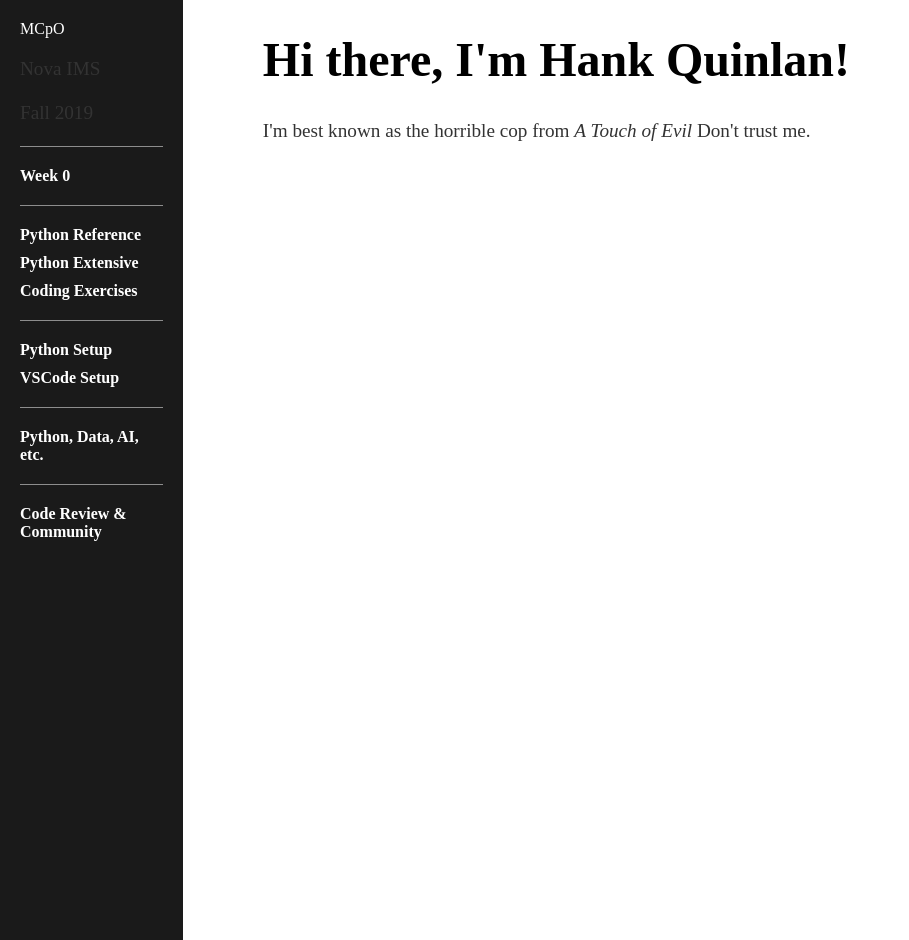
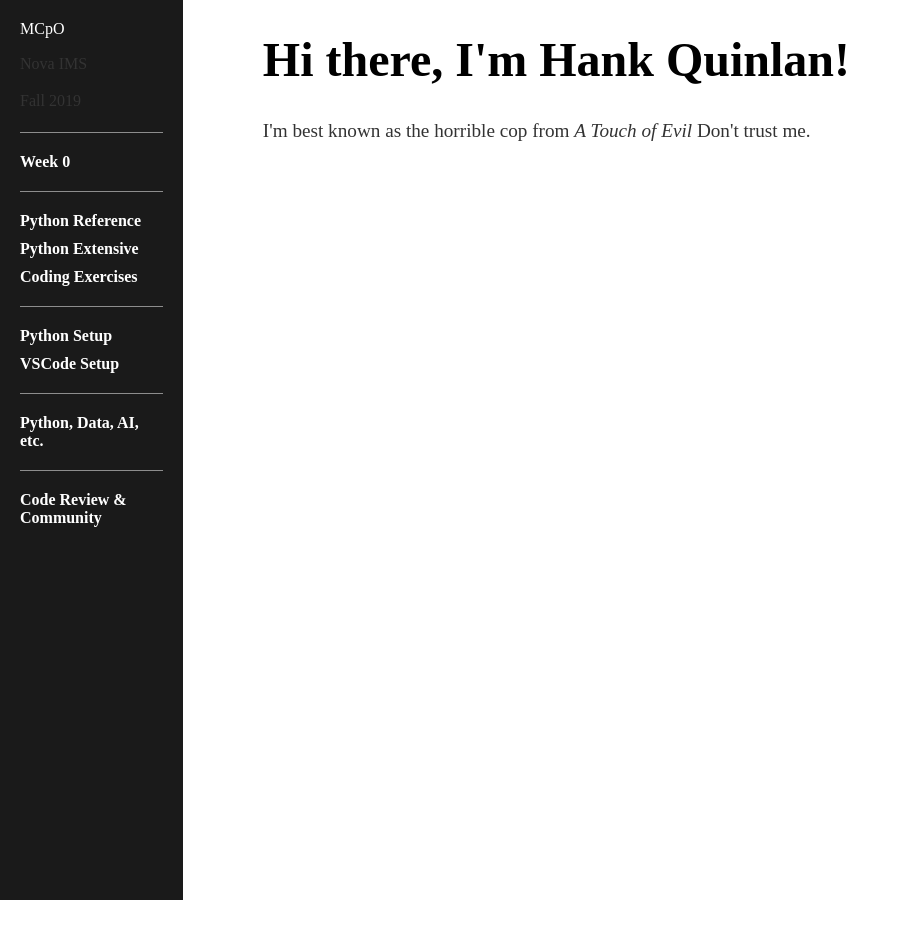
Before and after one commit to mcpo19/mcpo19_backup, a Jekyll site: the page built from index.html, in a window 1280 px wide. Shown: the whole page, without its empty margins (0-909 px from the left). Built offline with Jekyll 4.4.1, drawn with Linux system fonts in a browser that asks for light colours; after the commit the page ends 900 px from its top, so only the background shows below that.

Commit message:
Update main.css

```diff
--- a/css/main.css
+++ b/css/main.css
@@ -6,21 +6,20 @@ body {
     height: 100vh;
     width: 100vw;
 }
-@media (max-width: 768px) {
-    body {
-        grid-template-columns: 1fr;
-    }
-    body .container {
-        padding 0 20px;
-    }
-}
 body #sidenav {
-    height: 100%;
+/*     height: 100%; */
     background-color: #1a1a1a;
+    color: white;
     padding: 20px;
     overflow-y: scroll;
 }
-span.nav-separator {
+body #sidenav a#title-logo {
+    font_size: 20px;
+}
+body #sidenav p.logo-text {
+    font-size: 16px;
+}
+body #sidenav span.nav-separator {
     display: block;
     border-bottom: 1px solid rgba(255,255,255,0.5);
     margin: 20px 0px;
@@ -82,3 +81,11 @@ ul.posts li {
     font-size: 1.2em;
     line-height: 25px;
 }
+@media (max-width: 768px) {
+    body {
+        grid-template-columns: 1fr;
+    }
+    body .container {
+        padding 0 20px;
+    }
+}
```
